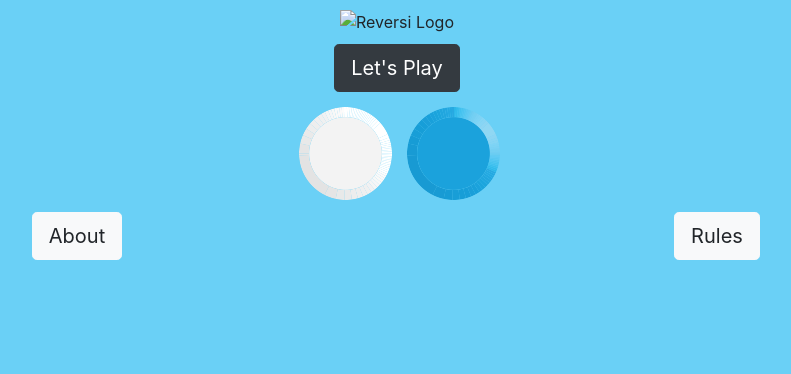
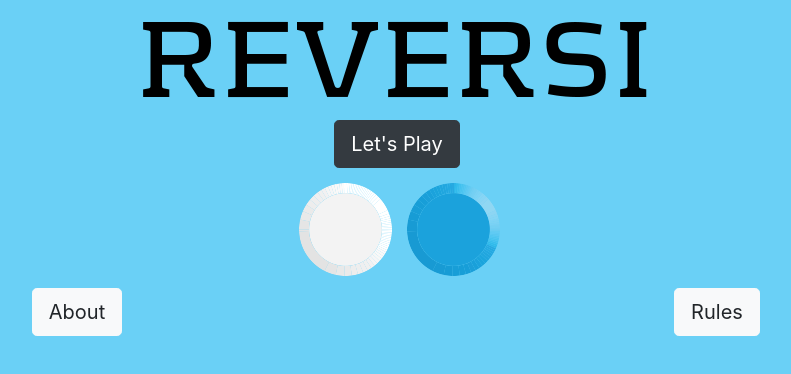
Before and after one commit to teamfightingchicken/reversi, a website: page public/index.html in a window 1280 px wide. Shown: the whole page, without its empty margins (243-1034 px from the left). Drawn offline with nearby package versions, Linux system fonts and the light colour scheme.

Commit message:
New logo file path

```diff
--- a/public/index.html
+++ b/public/index.html
@@ -32,7 +32,7 @@
 <!--newimage -->
         <div class="row">
           <div class="col">
-            <img class="img-fluid" src=reversiLogo_Type.png alt="Reversi Logo">
+            <img class="img-fluid" src=assets/images/reversiLogo_Type.png alt="Reversi Logo">
           </div>
         </div>
 
```
Also changed, not shown: public/reversiLogo.gif (deleted).
